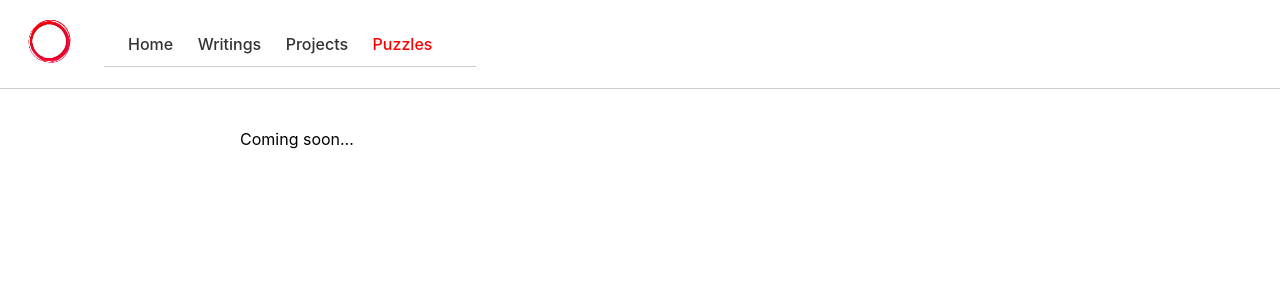
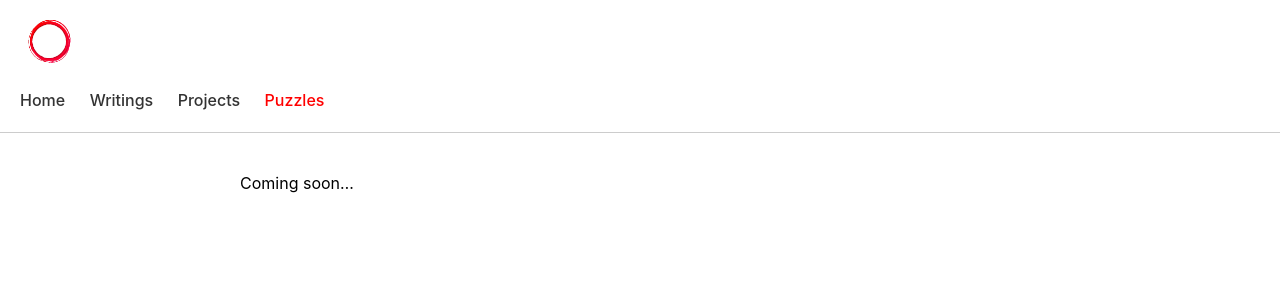
Before and after one commit to MalcolmWigder/malcolmwigder.com, a Jekyll site: the page built from puzzles.md, in a window 1280 px wide. Shown: the top 300 px of the page. Built offline with Jekyll 4.4.1, drawn with Linux system fonts in a browser that asks for light colours.

Commit message:
Trigger rebuild

```diff
--- a/_includes/header.html
+++ b/_includes/header.html
@@ -3,11 +3,11 @@
     <a href="{{ '/' | relative_url }}">
       <img src="{{ '/assets/logo.png' | relative_url }}" alt="Logo" style="height:64px;">
     </a>
-
-  <nav style="background: #fff; padding: 12px 24px; border-bottom: 1px solid #ccc;">
-  <a href="{{ site.baseurl }}/" class="nav-link {% if page.url == '/' %}active{% endif %}">Home</a>
+  </div>
+  <nav style="background: #fff; padding: 12px 0;">
+    <a href="{{ site.baseurl }}/" class="nav-link {% if page.url == '/' %}active{% endif %}">Home</a>
     <a href="{{ site.baseurl }}/writings/" class="nav-link {% if page.url contains '/writings/' %}active{% endif %}">Writings</a>
     <a href="{{ site.baseurl }}/projects/" class="nav-link {% if page.url contains '/projects/' %}active{% endif %}">Projects</a>
     <a href="{{ site.baseurl }}/puzzles/" class="nav-link {% if page.url contains '/puzzles/' %}active{% endif %}">Puzzles</a>
-</nav>
+  </nav>
 </header>
```
